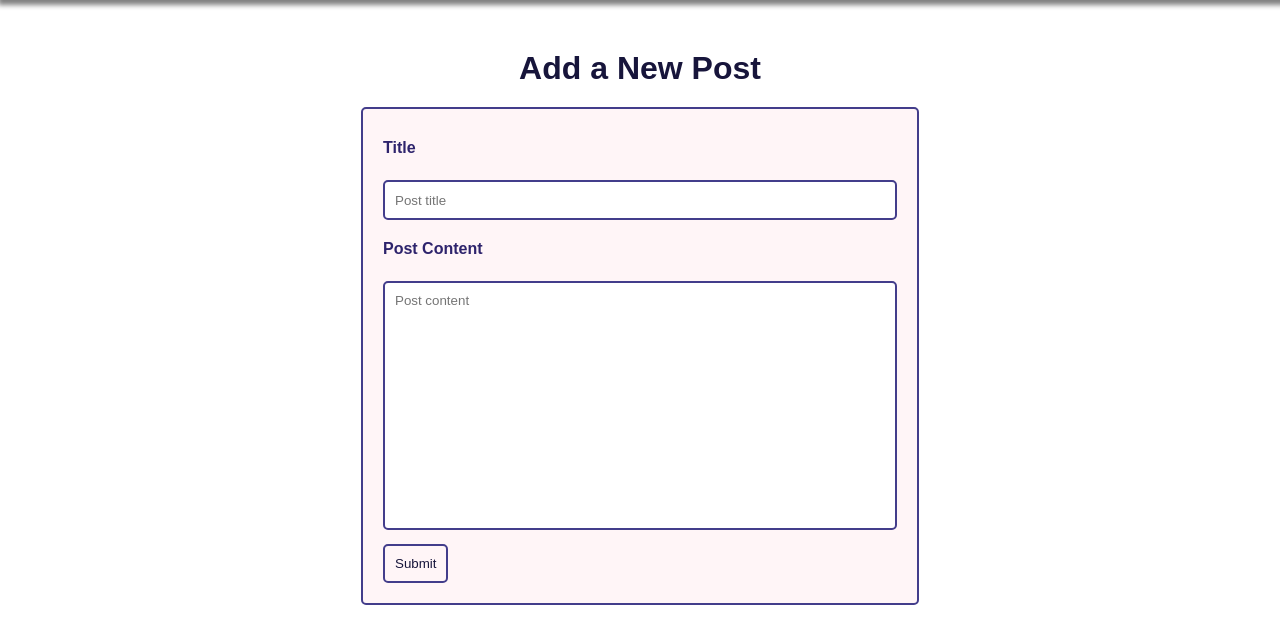
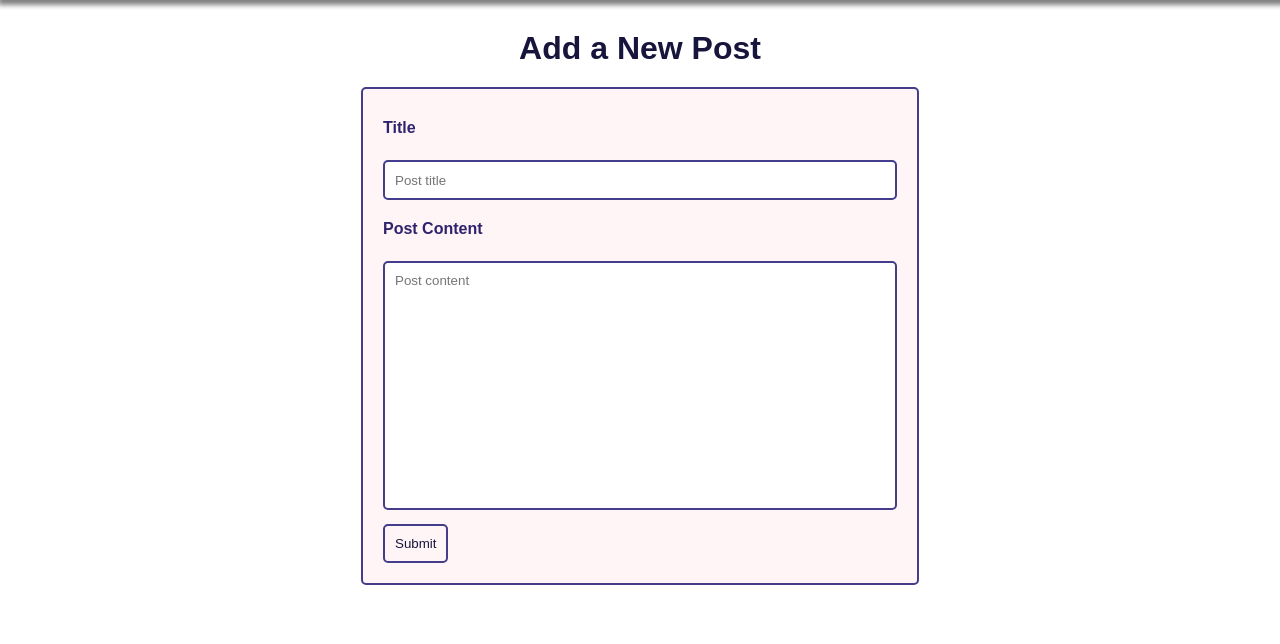
Before and after one commit to na7ank/flask-sqlite-basic-crud-1, a Flask app: page /create/ in a window 1280 px wide. Shown: the part 50-694 px from the top of the page. Run offline with Flask 3, Linux system fonts and the light colour scheme.

Commit message:
Update readme.

```diff
--- a/app/static/styles.css
+++ b/app/static/styles.css
@@ -50,10 +50,13 @@ nav a:hover {
 .content {
     width: 80%;
     display: flex;
+    padding: 20px;
     align-items: center;
-    justify-content: center;
+    justify-content: start;
     flex-direction: column;
-    margin-top: 50px;
+    margin-top: 10px;
+
+    overflow-y: scroll;
 }
 
 .content h1 {
@@ -67,7 +70,7 @@ nav a:hover {
 */
 .post {
     color: #2E236C;
-    width: 100%;
+    width: 90%;
     padding: 10px;
     margin: 5px;
     background-color: #fff5f7;
```
Also changed, not shown: README.md, app/database/database.db.
